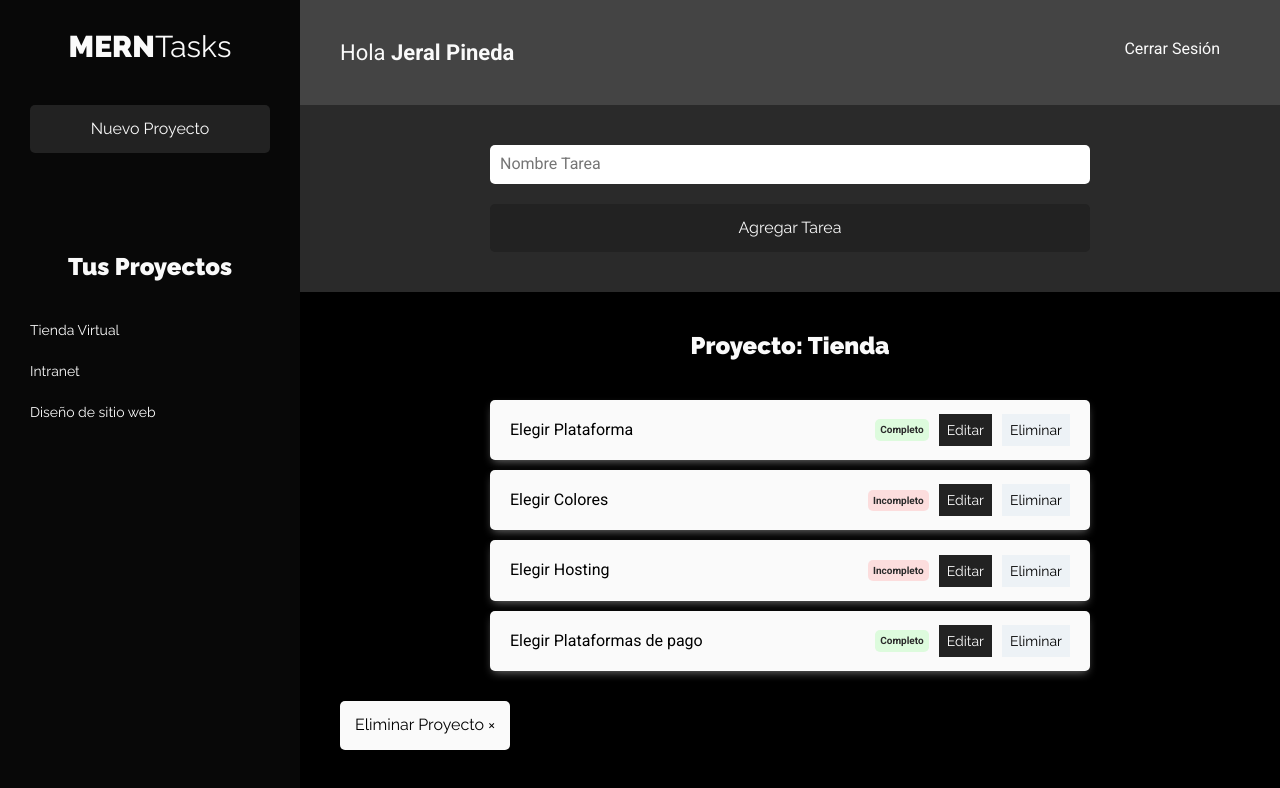
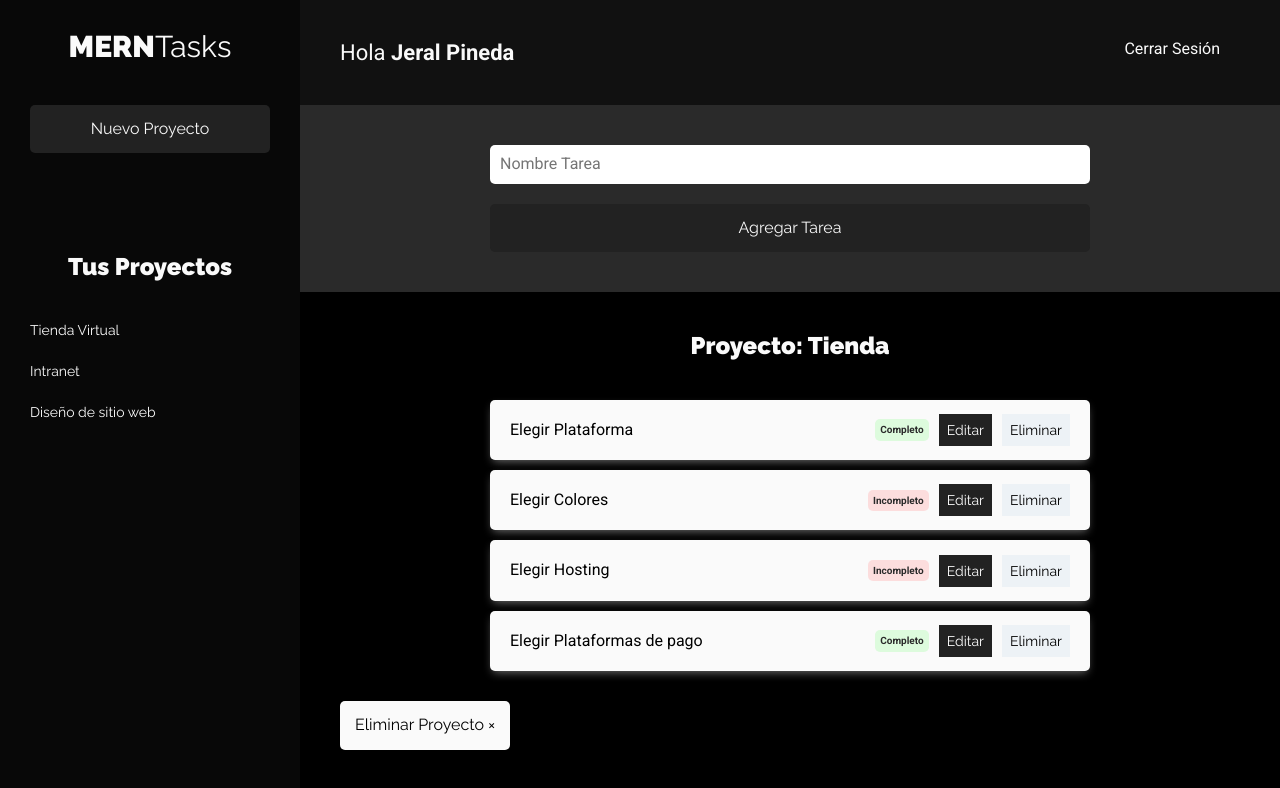
Before and after one commit to JeralPineda/react-MERN-Task, a React (Create React App) app: page /proyectos in a window 1280 px wide. Shown: the top 788 px of the page. Built offline with nearby package versions, Linux system fonts and the light colour scheme.

Commit message:
Actualizando los estilos del header

```diff
--- a/src/index.css
+++ b/src/index.css
@@ -219,7 +219,7 @@ aside {
 .app-header {
    display: flex;
    justify-content: space-between;
-   background-color: var(--gris2);
+   background-color: var(--negro2);
    padding: 4rem;
 }
 .nombre-usuario {
```
